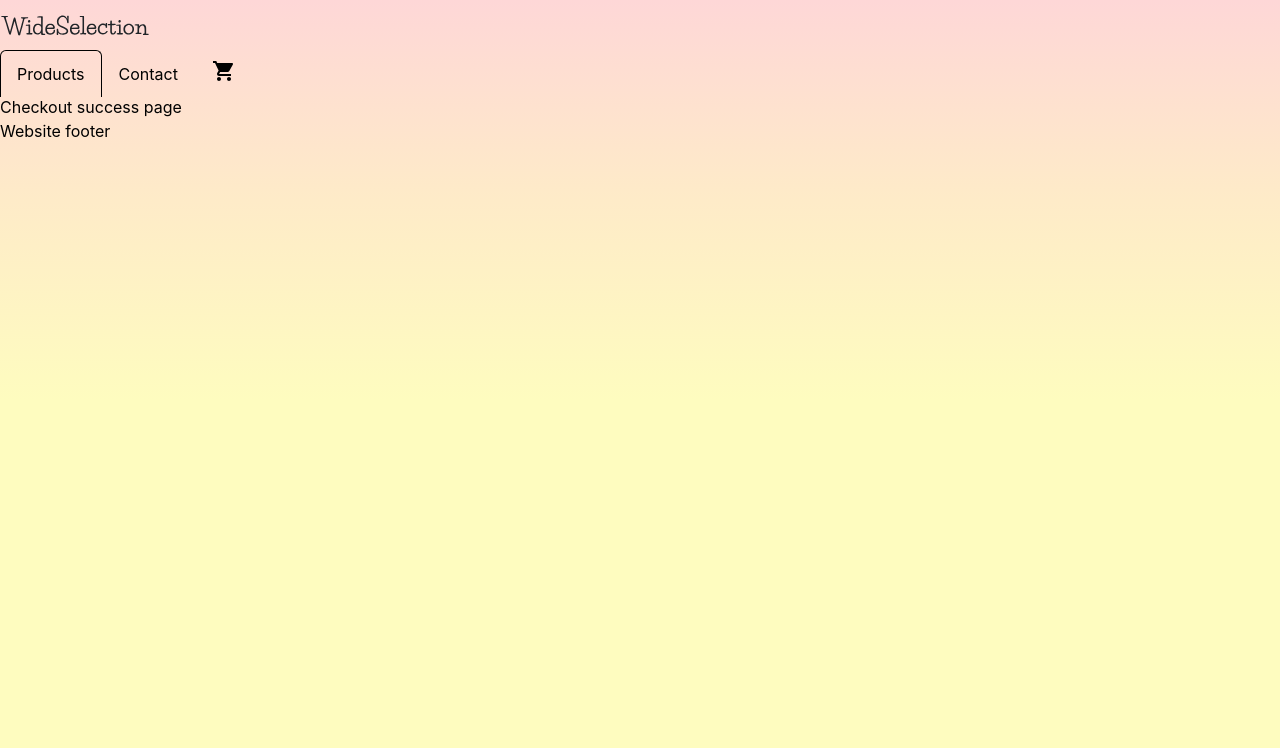
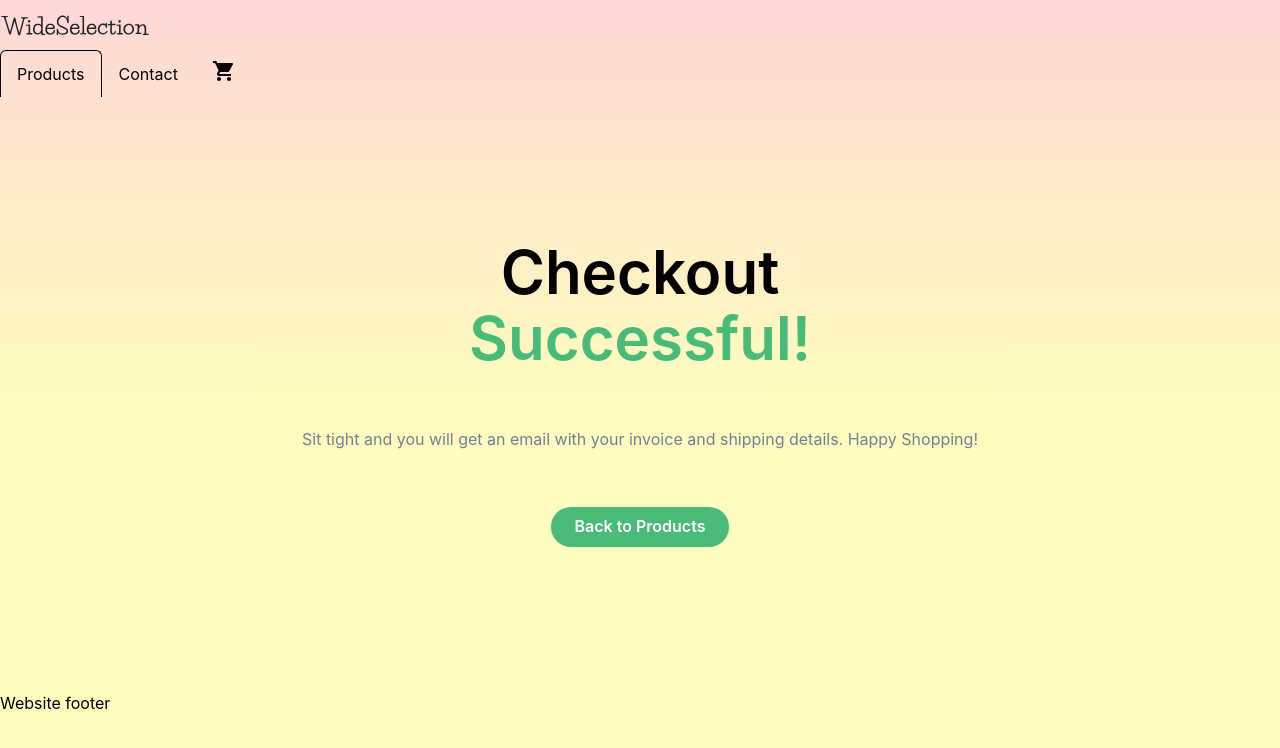
Before and after one commit to lkmelberg/noroff_jsFrameworks_CA, a React (Create React App) app: page /CheckoutSuccess in a window 1280 px wide. Shown: the top 748 px of the page. Built offline with nearby package versions, Linux system fonts and the light colour scheme.

Commit message:
checkout successPage

```diff
--- /dev/null
+++ b/src/components/Checkout/index.jsx
@@ -0,0 +1,74 @@
+import React from "react";
+import { Link } from "react-router-dom";
+import {
+  Box,
+  Heading,
+  Container,
+  Text,
+  Button,
+  Stack,
+  Icon,
+  useColorModeValue,
+  createIcon,
+} from "@chakra-ui/react";
+
+export function Checkout() {
+  return (
+    <>
+      <Container maxW={"3xl"}>
+        <Stack
+          as={Box}
+          textAlign={"center"}
+          spacing={{ base: 8, md: 14 }}
+          py={{ base: 20, md: 36 }}>
+          <Heading
+            fontWeight={600}
+            fontSize={{ base: "2xl", sm: "4xl", md: "6xl" }}
+            lineHeight={"110%"}>
+            Checkout
+            <br />
+            <Text as={"span"} color={"green.400"}>
+              Successful!{" "}
+            </Text>
+          </Heading>
+          <Text color={"gray.500"}>
+            Sit tight and you will get an email with your invoice and shipping
+            details. Happy Shopping!
+          </Text>
+          <Stack
+            direction={"column"}
+            spacing={3}
+            align={"center"}
+            alignSelf={"center"}
+            position={"relative"}>
+            <Button
+              as={Link}
+              to="/"
+              colorScheme={"green"}
+              bg={"green.400"}
+              rounded={"full"}
+              px={6}
+              _hover={{
+                bg: "green.500",
+              }}>
+              Back to Products
+            </Button>
+          </Stack>
+        </Stack>
+      </Container>
+    </>
+  );
+}
+
+const Arrow = createIcon({
+  displayName: "Arrow",
+  viewBox: "0 0 72 24",
+  path: (
+    <path
+      fillRule="evenodd"
+      clipRule="evenodd"
+      d="M0.600904 7.08166C0.764293 6.8879 1.01492 6.79004 1.26654 6.82177C2.83216 7.01918 5.20326 7.24581 7.54543 7.23964C9.92491 7.23338 12.1351 6.98464 13.4704 6.32142C13.84 6.13785 14.2885 6.28805 14.4722 6.65692C14.6559 7.02578 14.5052 7.47362 14.1356 7.6572C12.4625 8.48822 9.94063 8.72541 7.54852 8.7317C5.67514 8.73663 3.79547 8.5985 2.29921 8.44247C2.80955 9.59638 3.50943 10.6396 4.24665 11.7384C4.39435 11.9585 4.54354 12.1809 4.69301 12.4068C5.79543 14.0733 6.88128 15.8995 7.1179 18.2636C7.15893 18.6735 6.85928 19.0393 6.4486 19.0805C6.03792 19.1217 5.67174 18.8227 5.6307 18.4128C5.43271 16.4346 4.52957 14.868 3.4457 13.2296C3.3058 13.0181 3.16221 12.8046 3.01684 12.5885C2.05899 11.1646 1.02372 9.62564 0.457909 7.78069C0.383671 7.53862 0.437515 7.27541 0.600904 7.08166ZM5.52039 10.2248C5.77662 9.90161 6.24663 9.84687 6.57018 10.1025C16.4834 17.9344 29.9158 22.4064 42.0781 21.4773C54.1988 20.5514 65.0339 14.2748 69.9746 0.584299C70.1145 0.196597 70.5427 -0.0046455 70.931 0.134813C71.3193 0.274276 71.5206 0.70162 71.3807 1.08932C66.2105 15.4159 54.8056 22.0014 42.1913 22.965C29.6185 23.9254 15.8207 19.3142 5.64226 11.2727C5.31871 11.0171 5.26415 10.5479 5.52039 10.2248Z"
+      fill="currentColor"
+    />
+  ),
+});
--- a/src/components/DisplayCart/index.jsx
+++ b/src/components/DisplayCart/index.jsx
@@ -1,11 +1,7 @@
 // Cart.js
 import React, { useEffect } from "react";
 import { Link } from "react-router-dom";
-import {
-  useCart,
-  saveCartStateToLocalStorage,
-  loadCartStateFromLocalStorage,
-} from "../../context/CartContext";
+import { useCart } from "../../context/CartContext";
 
 import {
   Text,
@@ -20,15 +16,27 @@
 } from "@chakra-ui/react";
 
 export function DisplayCart() {
-  const { cartState, dispatch, removeAllFromCart } = useCart();
+  const { cartState, dispatch } = useCart();
+
   const numberOfItemsInCart = cartState.cartItems.length;
 
   const removeFromCart = (item) => {
     dispatch({ type: "REMOVE_FROM_CART", payload: item });
   };
 
-  const handleRemoveAll = () => {
-    removeAllFromCart();
+  const removeAllFromCart = () => {
+    localStorage.clear();
+  };
+
+  const saveCartStateToLocalStorage = (state) => {
+    localStorage.setItem("cartState", JSON.stringify(state));
+  };
+
+  const loadCartStateFromLocalStorage = () => {
+    const storedState = JSON.parse(localStorage.getItem("cartState")) || {
+      cartItems: [],
+    };
+    dispatch({ type: "LOAD_CART_STATE_FROM_STORAGE", payload: storedState });
   };
 
   useEffect(() => {
@@ -116,7 +124,11 @@
               <Button
                 as={Link}
                 to="/CheckoutSuccess"
-                onClick={handleRemoveAll}
+                onClick={() => {
+                  removeAllFromCart();
+                  window.location.reload(true);
+                  window.location.href = "/CheckoutSuccess";
+                }}
                 colorScheme="blue"
                 size="lg"
                 fontSize="md">
--- a/src/components/Nav/index.jsx
+++ b/src/components/Nav/index.jsx
@@ -3,10 +3,16 @@
 import { Tabs, TabList, Tab } from "@chakra-ui/react";
 import ShoppingCartSharpIcon from "@mui/icons-material/ShoppingCart";
 import { teal } from "@mui/material/colors";
-import { useCart } from "../../context/CartContext";
-
+import {
+  useCart,
+  loadCartStateFromLocalStorage,
+} from "../../context/CartContext";
+import { useEffect } from "react";
 export function Nav() {
   const { cartState } = useCart();
+  useEffect(() => {
+    loadCartStateFromLocalStorage();
+  }, []);
   const numberOfItemsInCart = cartState.cartItems.length;
 
   return (
--- a/src/context/CartContext/index.jsx
+++ b/src/context/CartContext/index.jsx
@@ -1,13 +1,9 @@
-import React, { createContext, useContext, useReducer } from "react";
+import React, { createContext, useContext, useReducer, useEffect } from "react";
 
 const CartContext = createContext();
 
 export const useCart = () => {
   return useContext(CartContext);
-};
-
-const initialState = {
-  cartItems: [],
 };
 
 const cartReducer = (state, action) => {
@@ -24,11 +20,6 @@
           (item) => item.id !== action.payload.id
         ),
       };
-    case "REMOVE_ALL_FROM_CART":
-      return {
-        ...state,
-        cartItems: [],
-      };
     case "LOAD_CART_STATE_FROM_STORAGE":
       return action.payload;
     default:
@@ -38,14 +29,26 @@
 
 export const CartProvider = ({ children }) => {
   const initialState = loadCartStateFromLocalStorage();
-  const [cartState, dispatch] = useReducer(cartReducer, initialState);
-  const removeAllFromCart = () => {
-    dispatch({ type: "REMOVE_ALL_FROM_CART" });
-    localStorage.clear();
+
+  // If there are no saved cart items in localStorage, use an empty cart state
+  const initialCartState = initialState || { cartItems: [] };
+  const [cartState, dispatch] = useReducer(cartReducer, initialCartState);
+
+  // Function to load the initial cart state from localStorage
+  const loadInitialCartStateFromLocalStorage = () => {
+    const storedState = JSON.parse(localStorage.getItem("cartState")) || {
+      cartItems: [],
+    };
+    dispatch({ type: "LOAD_CART_STATE_FROM_STORAGE", payload: storedState });
   };
 
+  // Load the initial cart state from localStorage when the CartProvider is created
+  useEffect(() => {
+    loadInitialCartStateFromLocalStorage();
+  }, []);
+
   return (
-    <CartContext.Provider value={{ cartState, dispatch, removeAllFromCart }}>
+    <CartContext.Provider value={{ cartState, dispatch }}>
       {children}
     </CartContext.Provider>
   );
--- a/src/render/CheckoutSuccess/index.jsx
+++ b/src/render/CheckoutSuccess/index.jsx
@@ -1,5 +1,10 @@
 import React from "react";
+import { Checkout } from "../../components/Checkout";
 
 export function CheckoutSuccess() {
-  return <div>Checkout success page</div>;
+  return (
+    <div>
+      <Checkout></Checkout>
+    </div>
+  );
 }
--- a/src/render/Home/index.jsx
+++ b/src/render/Home/index.jsx
@@ -4,7 +4,6 @@
 export function Home() {
   return (
     <>
-      <div>This is the home page</div>
       <Products />
     </>
   );
```
